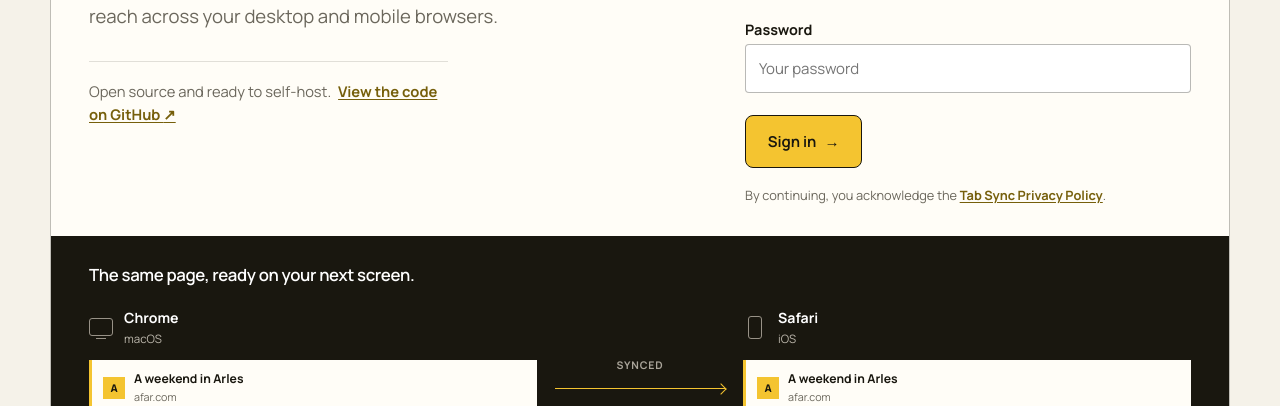
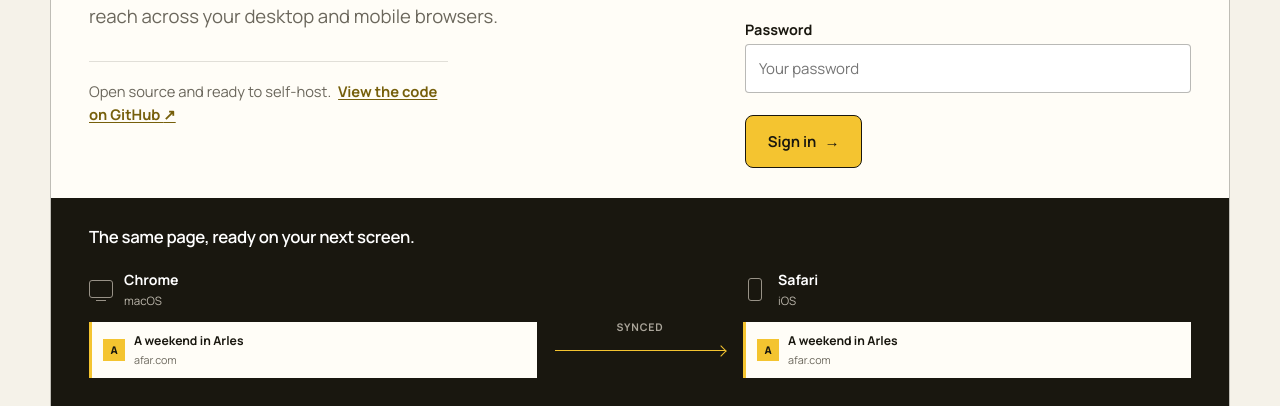
Before and after one commit to tab-sync/web, a website: page web/index.html in a window 1280 px wide. Shown: the part 394-800 px from the top of the page. Drawn offline with Linux system fonts and the light colour scheme.

Commit message:
only show "By continuing, you acknowledge the Tab Sync Privacy Policy." when sign up

```diff
--- a/web/app.js
+++ b/web/app.js
@@ -24,6 +24,7 @@
   authForm: document.getElementById("auth-form"),
   authModeButtons: Array.from(document.querySelectorAll("[data-auth-mode]")),
   authStatus: document.getElementById("auth-status"),
+  authPrivacy: document.getElementById("auth-privacy"),
   authTitle: document.getElementById("auth-title"),
   authSubmit: document.getElementById("auth-submit"),
   username: document.getElementById("username"),
@@ -144,6 +145,7 @@
     button.setAttribute("aria-selected", String(active));
   }
   elements.authSubmit.textContent = mode === "login" ? "Sign in" : "Create account";
+  elements.authPrivacy.hidden = mode === "login";
   elements.authTitle.textContent = "Start syncing your tabs"
   elements.authForm.action = `${apiRoot()}/auth/${mode === "login" ? "login" : "register"}`;
   elements.authForm.dataset.formType = mode === "login" ? "login" : "register";
--- a/web/index.html
+++ b/web/index.html
@@ -80,7 +80,7 @@
         </form>
 
         <p id="auth-status" class="status" role="status" aria-live="polite"></p>
-        <p class="auth-privacy">By continuing, you acknowledge the <a href="/privacy">Tab Sync Privacy Policy</a>.</p>
+        <p id="auth-privacy" class="auth-privacy" hidden>By continuing, you acknowledge the <a href="/privacy">Tab Sync Privacy Policy</a>.</p>
         <a class="settings-link" href="/settings">
           <svg viewBox="0 0 24 24" aria-hidden="true"><path d="M4 7h10M18 7h2M4 17h2M10 17h10"></path><circle cx="16" cy="7" r="2"></circle><circle cx="8" cy="17" r="2"></circle></svg>
           Server settings
```
